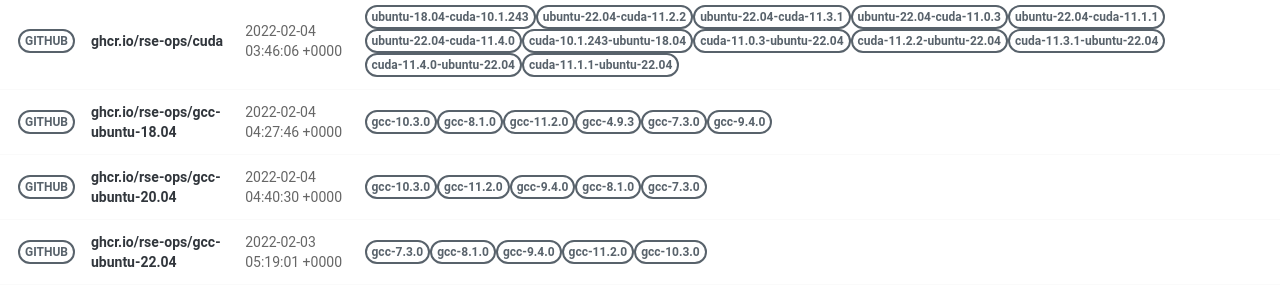
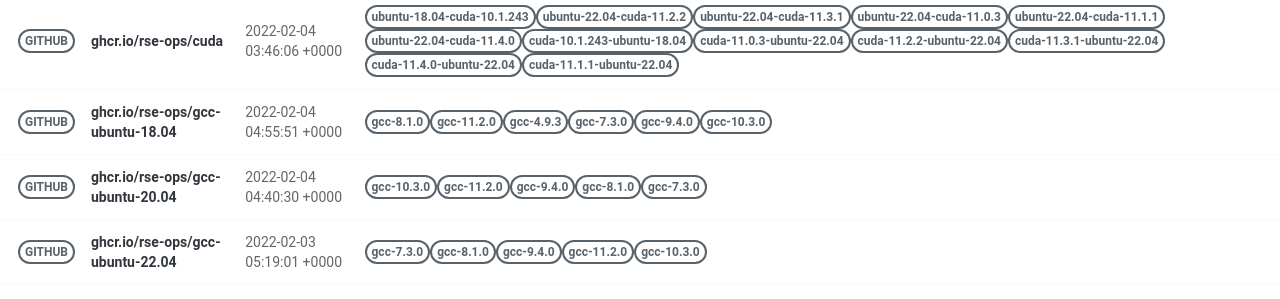
Before and after one commit to rse-ops/docker-images, a Jekyll site: the page built from pages/index.md, in a window 1280 px wide. Shown: the part 502-801 px from the top of the page. Built offline with Jekyll 4.4.1, drawn with Linux system fonts in a browser that asks for light colours; nearby versions of some CDN libraries.

Commit message:
Automated push to update library 2022-02-04

```diff
--- a/_library/ghcr.io-rse-ops-gcc-ubuntu-18.04.md
+++ b/_library/ghcr.io-rse-ops-gcc-ubuntu-18.04.md
@@ -1,14 +1,11 @@
 ---
 layout: container
 name: ghcr.io/rse-ops/gcc-ubuntu-18.04
-updated_at: 2022-02-04 04:27:46.996290
+updated_at: 2022-02-04 04:55:51.333494
 
 
 container_url: https://github.com/orgs/rse-ops/packages/container/package/gcc-ubuntu-18.04
 versions:
- - tag: gcc-10.3.0
-   dockerfile: https://github.com/rse-ops/docker-images/blob/main/ubuntu/gcc/Dockerfile
-   manifest: https://crane.ggcr.dev/manifest/ghcr.io/rse-ops/gcc-ubuntu-18.04:gcc-10.3.0
  - tag: gcc-8.1.0
    dockerfile: https://github.com/rse-ops/docker-images/blob/main/ubuntu/gcc/Dockerfile
    manifest: https://crane.ggcr.dev/manifest/ghcr.io/rse-ops/gcc-ubuntu-18.04:gcc-8.1.0
```
Also changed, not shown: other parts of _library/ghcr.io-rse-ops-gcc-ubuntu-18.04.md (+3 -0 lines).
